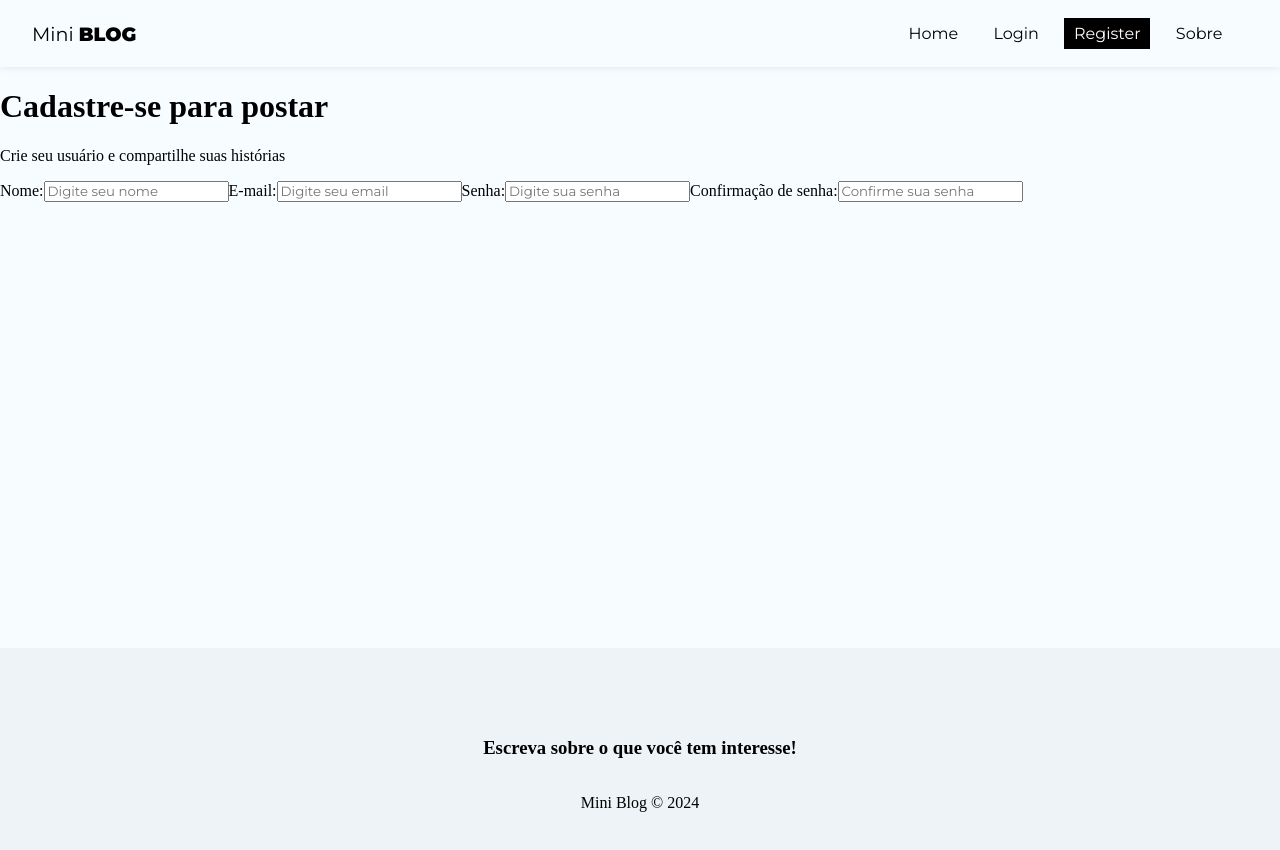
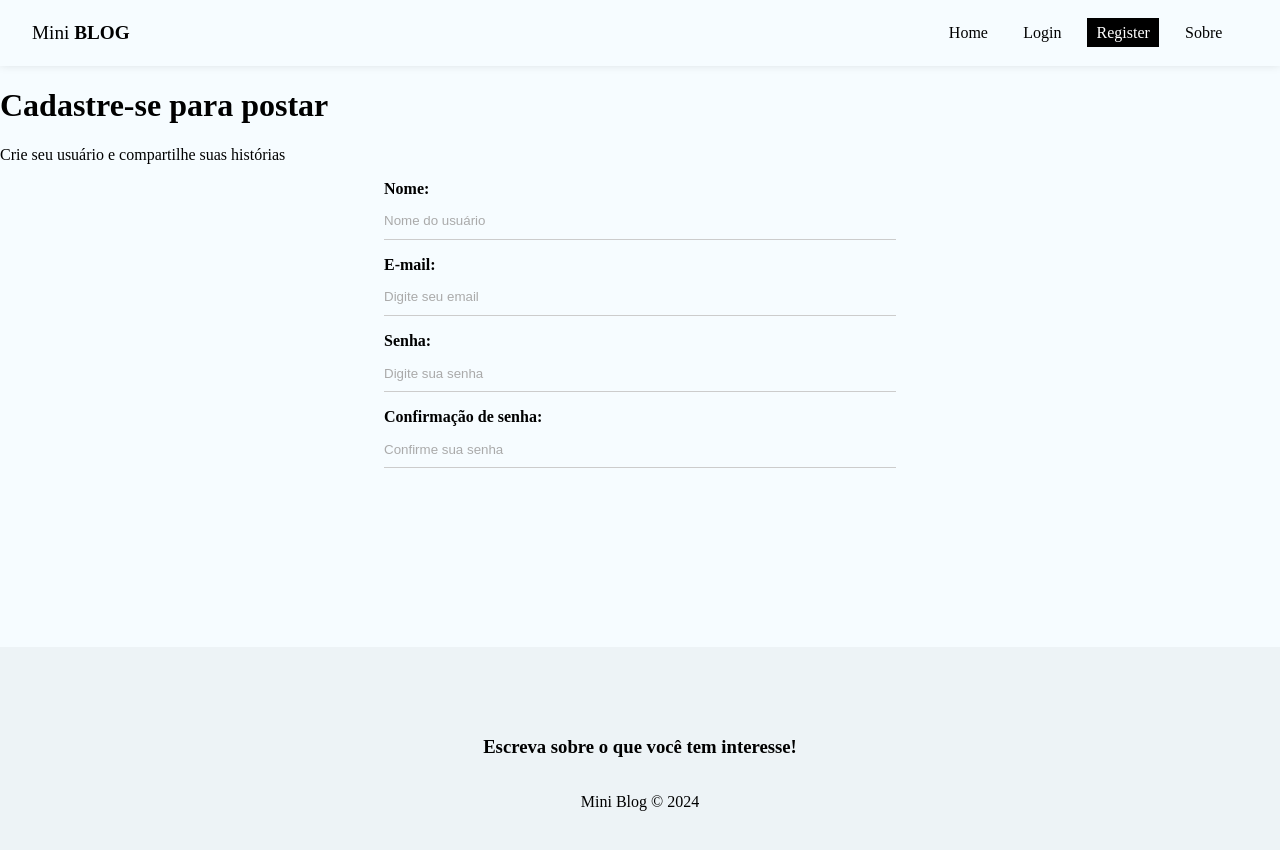
Before and after one commit to GuidoStocco/MiniBlog, a React (Create React App) app: page /register in a window 1280 px wide. Shown: the top 850 px of the page. Built offline with nearby package versions, Linux system fonts and the light colour scheme.

Commit message:
estilos globais

```diff
--- a/src/index.css
+++ b/src/index.css
@@ -9,7 +9,8 @@
 
 input::placeholder,
 textarea::placeholder{
-  font-family: 'montSerrat', sans-serif;
+
+  color: #aaa;
 }
 
 input:focus,
@@ -26,10 +27,89 @@
   transition: .4s;
   font-size: 1em;
   cursor: pointer;
-  font-family: "MontSerrat";
+
 }
 
 a:hover,
 nav button:hover{
   color: #bbb;
 }
+
+/* css register formulario global */
+
+form{
+  max-width: 40%;
+  margin: 0 auto;
+}
+
+label{
+  display: flex;
+  flex-direction: column;
+  margin-bottom: 1em;
+}
+
+label span{
+  margin-bottom: .3em;
+  font-weight: bold;
+  text-align: left;
+}
+
+input,
+textarea{
+  box-sizing: border-box;
+  border: none;
+  border-bottom: 1px solid #ccc;
+  padding: .8em 0;
+  background-color: transparent;
+}
+
+.btn{
+  background-color: #1a8918;
+  color: #fff;
+  text-align: center;
+  cursor: pointer;
+  border-radius: 10px;
+  width: 120px;
+  border: none;
+  font-weight: bold;
+  padding: 10px 15px;
+  font-size: 1em;
+}
+
+.btn.btn-dark{
+  background-color: #000;
+  border-radius: 0;
+}
+
+.btn.btn-outline{
+  background-color: transparent;
+  color: #000;
+  border-radius: 0;
+  padding: 7px 30px;
+  border: 1px solid #000;
+}
+
+.btn:hover{
+  background-color: #0f730c;
+  color: #fff;
+}
+
+.btn-outline:hover{
+  background-color: #000;
+}
+
+.btn-danger:hover{
+  background-color: #dc3545;
+}
+
+button[disabled]{
+  background-color: #aaa;
+}
+
+.container .error{
+  background-color: #f8d7da;
+  color: #721c24;
+  border: 1px solid #f5c6cb;
+  padding: 5px;
+  border-radius: 5px;
+}
--- a/src/pages/Register/Register.js
+++ b/src/pages/Register/Register.js
@@ -1,5 +1,6 @@
 import styles from './Register.module.css';
 
+import { useState, useEffect } from 'react';
 
 const Register = () => {
     return(
@@ -9,7 +10,7 @@
             <form>
                 <label>
                     <span>Nome:</span>
-                    <input type="text" name='displayName' placeholder='Digite seu nome' required/>
+                    <input type="text" name='displayName' placeholder='Nome do usuário' required/>
                 </label>
 
                 <label>
```
